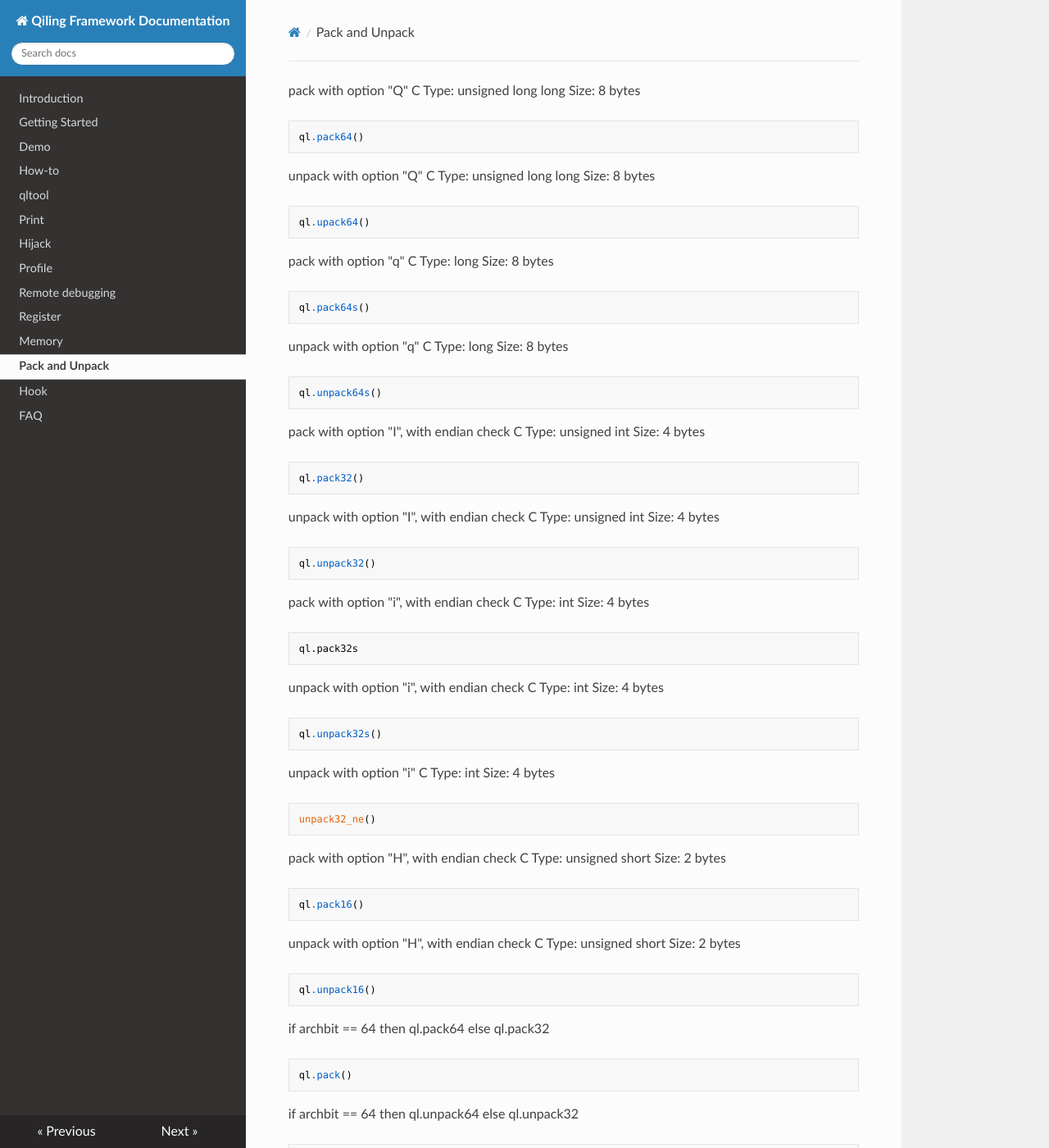
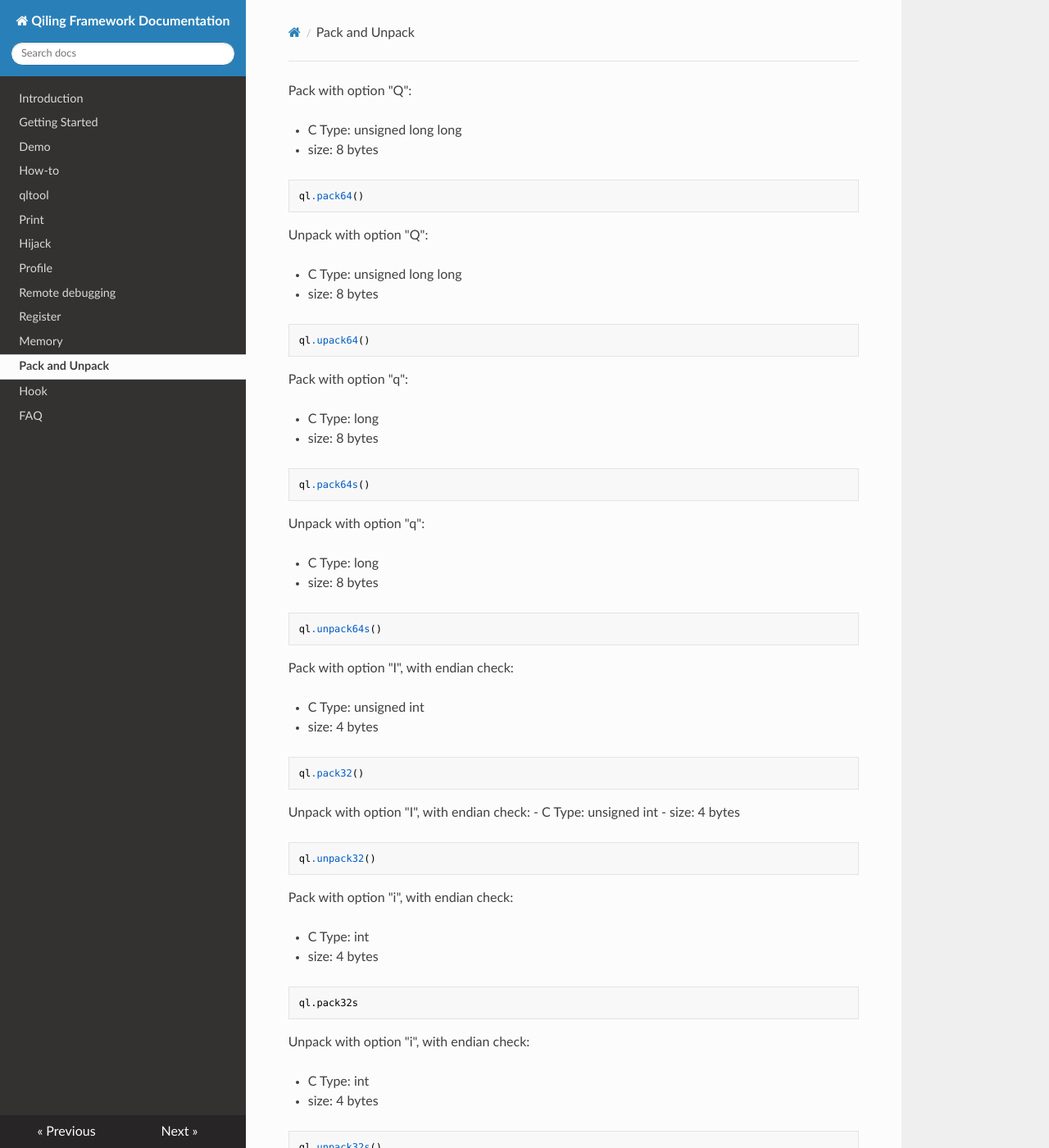
Before and after one commit to qilingframework/rtfd.io, an MkDocs documentation site: the page built from docs/struct.md, in a window 1280 px wide and 1400 px high. Shown: the whole window at 82% size. Built offline with MkDocs 1.6.1, drawn with Linux system fonts in a browser that asks for light colours; nearby versions of some CDN libraries; some of the changed text lies outside the part shown.

Commit message:
update struct

````diff
--- a/docs/struct.md
+++ b/docs/struct.md
@@ -2,84 +2,94 @@
 title: Pack and Unpack
 ---
 
-pack with option "Q"
-C Type: unsigned long long
-Size: 8 bytes
+Pack with option "Q":
+
+- C Type: unsigned long long
+- size: 8 bytes
 ```
 ql.pack64()
 ```
 
-unpack with option "Q"
-C Type: unsigned long long
-Size: 8 bytes
+Unpack with option "Q":
+
+- C Type: unsigned long long
+- size: 8 bytes
 ```
 ql.upack64()
 ```
 
-pack with option "q"
-C Type: long
-Size: 8 bytes
+Pack with option "q":
+
+- C Type: long
+- size: 8 bytes
 ```
 ql.pack64s()
 ```
 
-unpack with option "q"
-C Type: long
-Size: 8 bytes
+Unpack with option "q":
+
+- C Type: long
+- size: 8 bytes
 ```
 ql.unpack64s()
 ```
 
-pack with option "I", with endian check
-C Type: unsigned int
-Size: 4 bytes
+Pack with option "I", with endian check:
+
+- C Type: unsigned int
+- size: 4 bytes
 ```
 ql.pack32()
 ```
 
-unpack with option "I", with endian check
-C Type: unsigned int
-Size: 4 bytes
+Unpack with option "I", with endian check:
+- C Type: unsigned int
+- size: 4 bytes
 ```
 ql.unpack32()
 ```
 
-pack with option "i", with endian check
-C Type: int
-Size: 4 bytes
+Pack with option "i", with endian check:
+
+- C Type: int
+- size: 4 bytes
 ```
 ql.pack32s
 ```
 
-unpack with option "i", with endian check
-C Type: int
-Size: 4 bytes
+Unpack with option "i", with endian check:
+
+- C Type: int
+- size: 4 bytes
 ```
 ql.unpack32s()
 ```
 
-unpack with option "i"
-C Type: int
-Size: 4 bytes
+Unpack with option "i":
+
+- C Type: int
+- size: 4 bytes
 ```
 unpack32_ne()
 ```
 
-pack with option "H", with endian check
-C Type: unsigned short
-Size: 2 bytes
+Pack with option "H", with endian check:
+
+- C Type: unsigned short
+- size: 2 bytes
 ```
 ql.pack16()
 ```
 
-unpack with option "H", with endian check
-C Type: unsigned short
-Size: 2 bytes
+Unpack with option "H", with endian check:
+
+- C Type: unsigned short
+- size: 2 bytes
 ```
 ql.unpack16()
 ```
 
-if archbit == 64 then ql.pack64 else ql.pack32
+If archbit == 64 then ql.pack64 else ql.pack32
 ```
 ql.pack()
 ```
````
